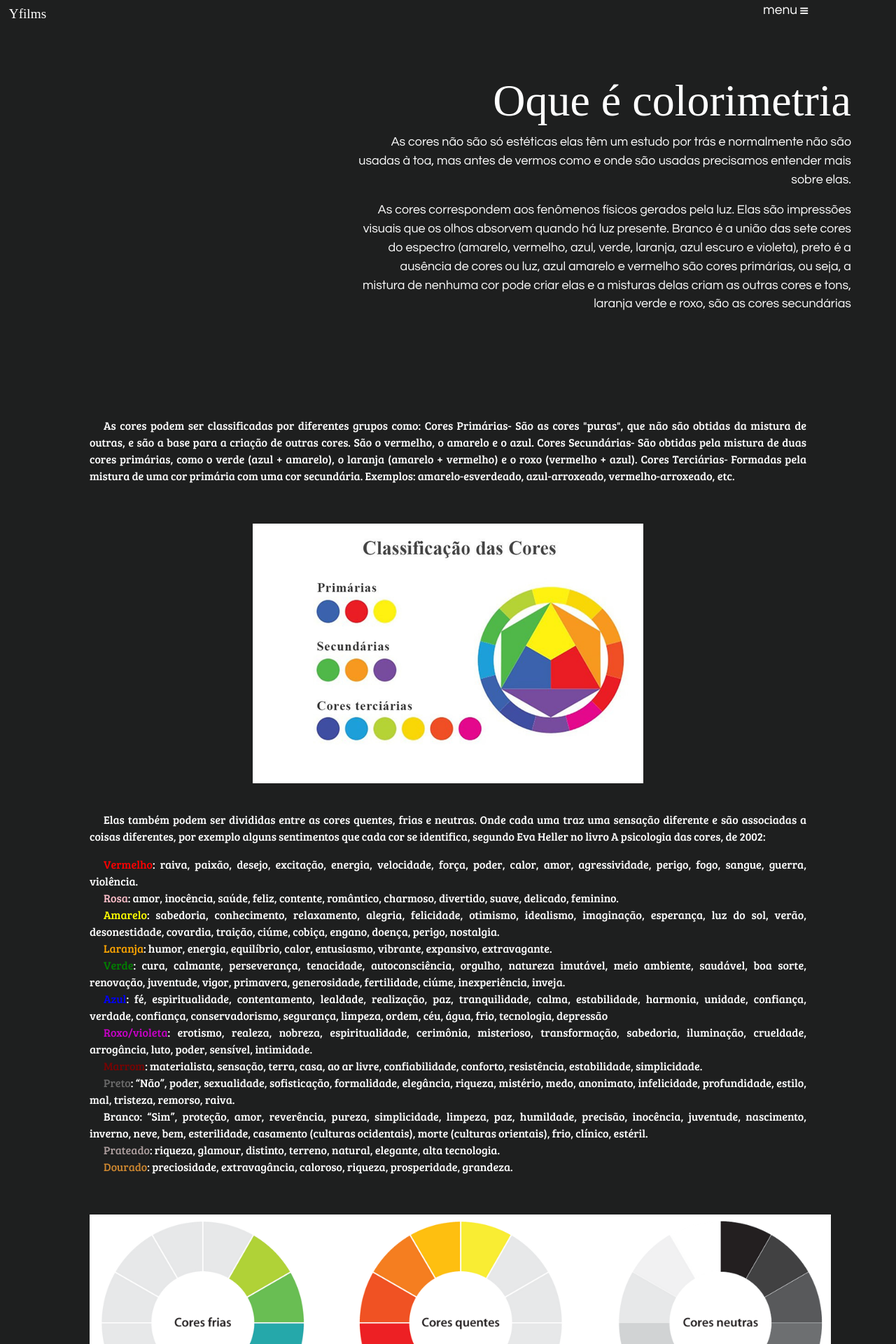
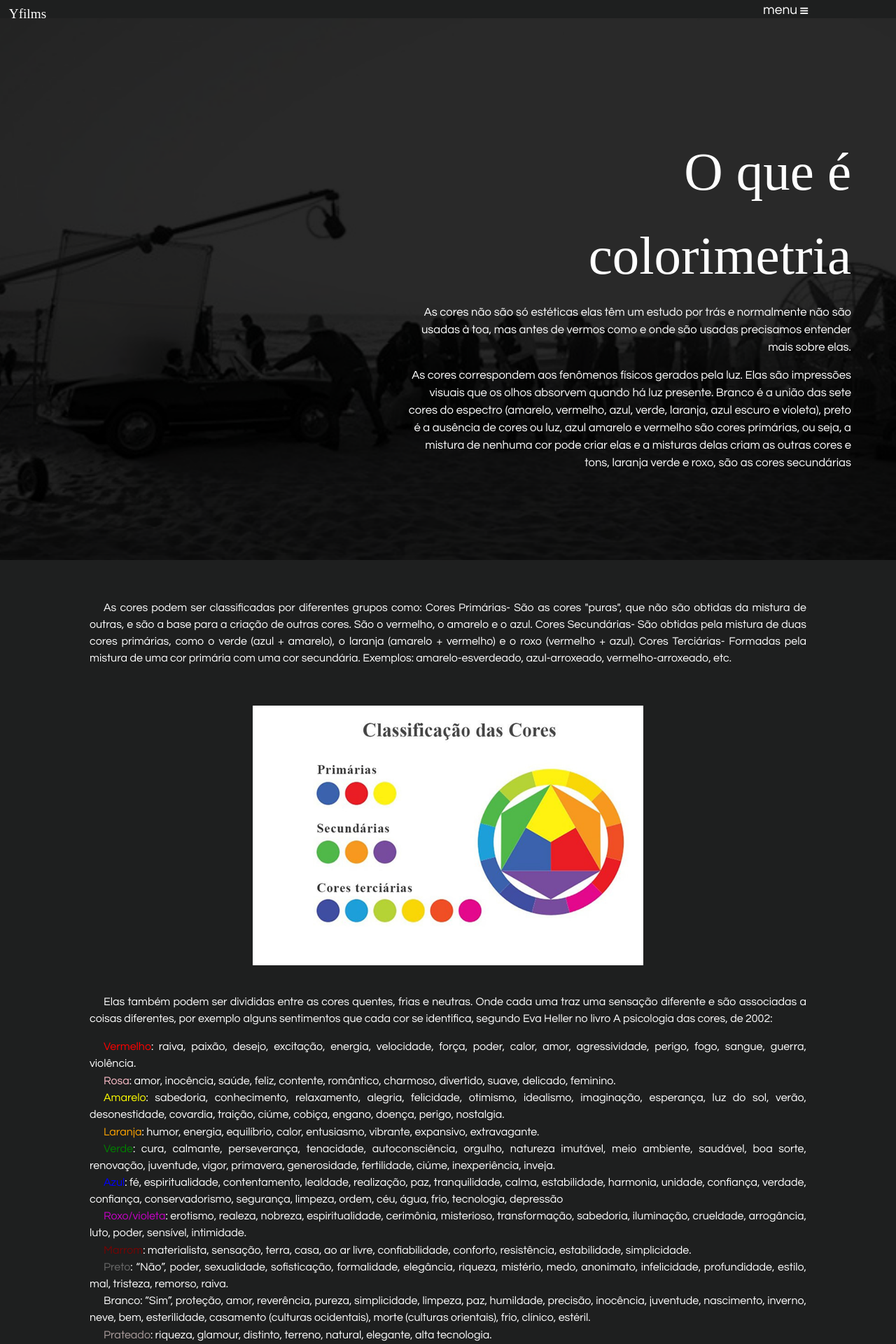
Before and after one commit to Rafadfonseca/Yfilms, a PHP site: page /sobre-cores.php in a window 1280 px wide. Shown: the top 1920 px of the page at 70% size. Run offline with PHP 8.4, Linux system fonts and the light colour scheme; some web fonts are replaced.

Commit message:
pagina sobre cores pronta

```diff
--- a/css/sobre-cores.css
+++ b/css/sobre-cores.css
@@ -25,20 +25,28 @@
     margin: 0;
     padding: 0;
     box-sizing: border-box;
-    background-color: #1e1f1f;
+}
+body,header,#textospag4{
+        background-color: #1e1f1f;
 }
 
 /*pagina4 começou*/
 #pagina4 {
     width: 100%;
-    height: 100px;
-    background-image: url(../imgs/fundo4.png); /* Imagem de exemplo */
-    /*background-size: cover;
-    background-position: center;*/
-    background-repeat: no-repeat;
+    height: 500px;
     position: absolute;
     top: 2vw;
 }
+
+#textospag4{
+    background-image: url(../imgs/fundo4.png)!important;
+    background-size: cover;
+    background-position: center;
+    background-repeat: no-repeat;
+
+
+}
+
 #menu h1 {
     font-family: "Shrikhand", serif;
     color: white;
@@ -103,20 +111,21 @@ ul li a img#img1{
 #pagina4 h1{
     font-family: "Shrikhand", serif;
     color: white;
-    font-size: 5vw;
+    font-size: 6vw;
     width: 40vw;
     text-align: right;
     margin-left: 55%;
-    padding-top: 10vh;
+    padding-top: 20vh;
+    line-height: 15vh;
 }
 
 #pagina4 p{
     font-family: "Questrial", sans-serif;
     color: white;
-    font-size: 1.4vw;
-    width: 55vw;
+    font-size: 1.3vw;
+    width: 50vw;
     text-align: right;
-    margin-left: 40%;
+    margin-left: 45%;
 }
 /*pagina4 acabou*/
 /*pagina5 começou*/
@@ -124,8 +133,8 @@ ul li a img#img1{
     background-color: var(--cinza5);
     width: 100%;
     position: absolute;
-    top: 540px;
-    height: 430vh;
+    top: 100vh;
+    height: 400vh;
 }
 #pagina5 p, ul{
     text-align: justify;
@@ -144,7 +153,7 @@ ul li a img#img1{
 }
 
 #textospag5 .textos5{
-    font-family: "Bree Serif", serif;
+    font-family: "Questrial", sans-serif;
     text-indent: 20px;
 }
 
--- a/sobre-cores.php
+++ b/sobre-cores.php
@@ -6,13 +6,13 @@ include_once './includes/header.php';
 <main>
       <div id="pagina4">
         <div id="textospag4">
-          <h1>Oque é colorimetria</h1>
+          <h1>O que é colorimetria</h1>
           <p>As cores não são só estéticas elas têm um estudo por trás e normalmente não são usadas à toa, mas antes de vermos como e
             onde são usadas precisamos entender mais sobre elas.</p>
           <p>As cores correspondem aos fenômenos físicos gerados pela luz. Elas são impressões visuais que os olhos absorvem quando há
             luz presente. Branco é a união das sete cores do espectro (amarelo, vermelho, azul, verde, laranja, azul escuro e violeta),
             preto é a ausência de cores ou luz, azul amarelo e vermelho são cores primárias, ou seja, a mistura de nenhuma cor pode
-            criar elas e a misturas delas criam as outras cores e tons, laranja verde e roxo, são as cores secundárias</p>
+            criar elas e a misturas delas criam as outras cores e tons, laranja verde e roxo, são as cores secundárias <hr><hr><hr><hr><hr><hr><hr><hr></p>
         </div>
     </div>
 
```
